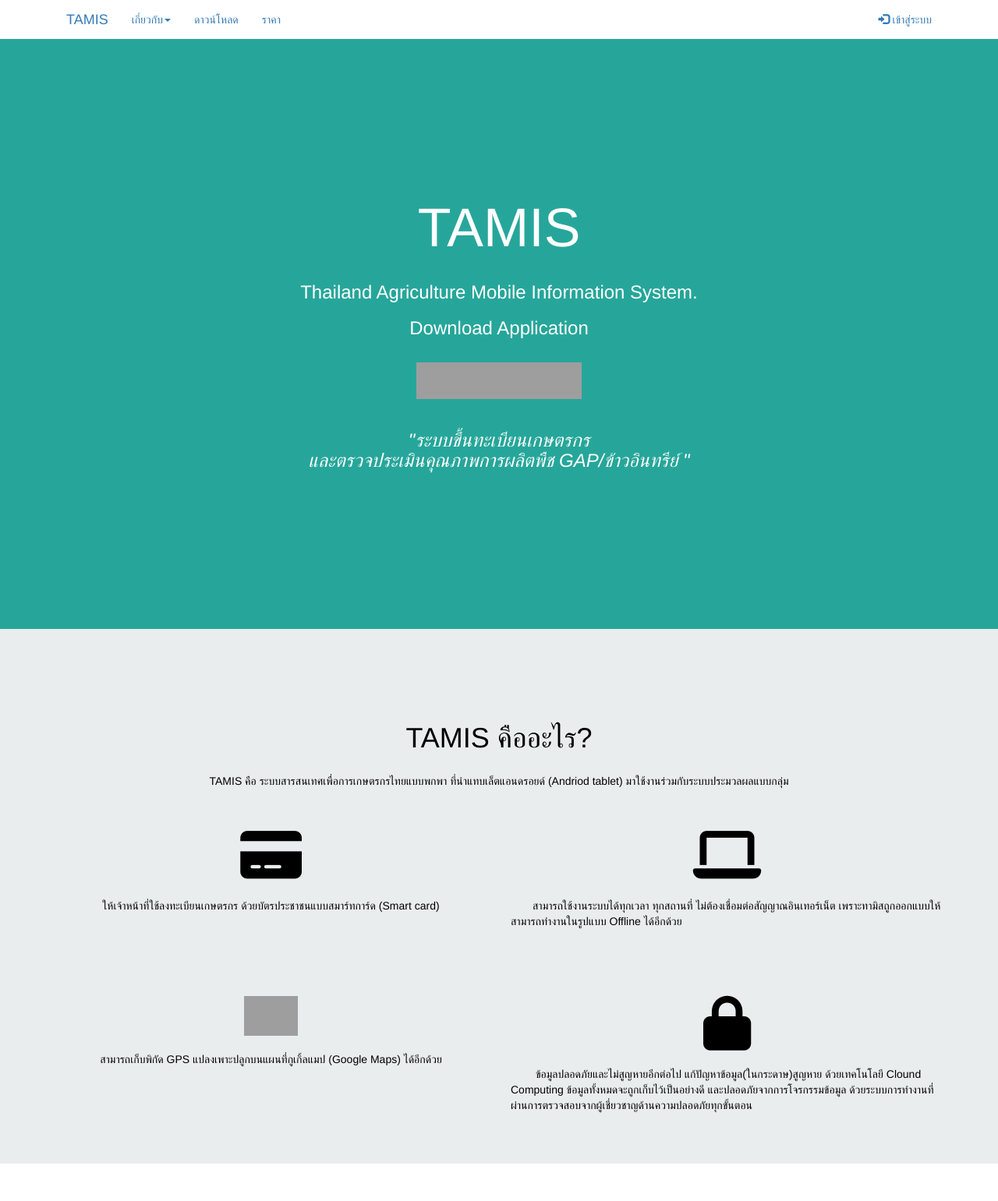
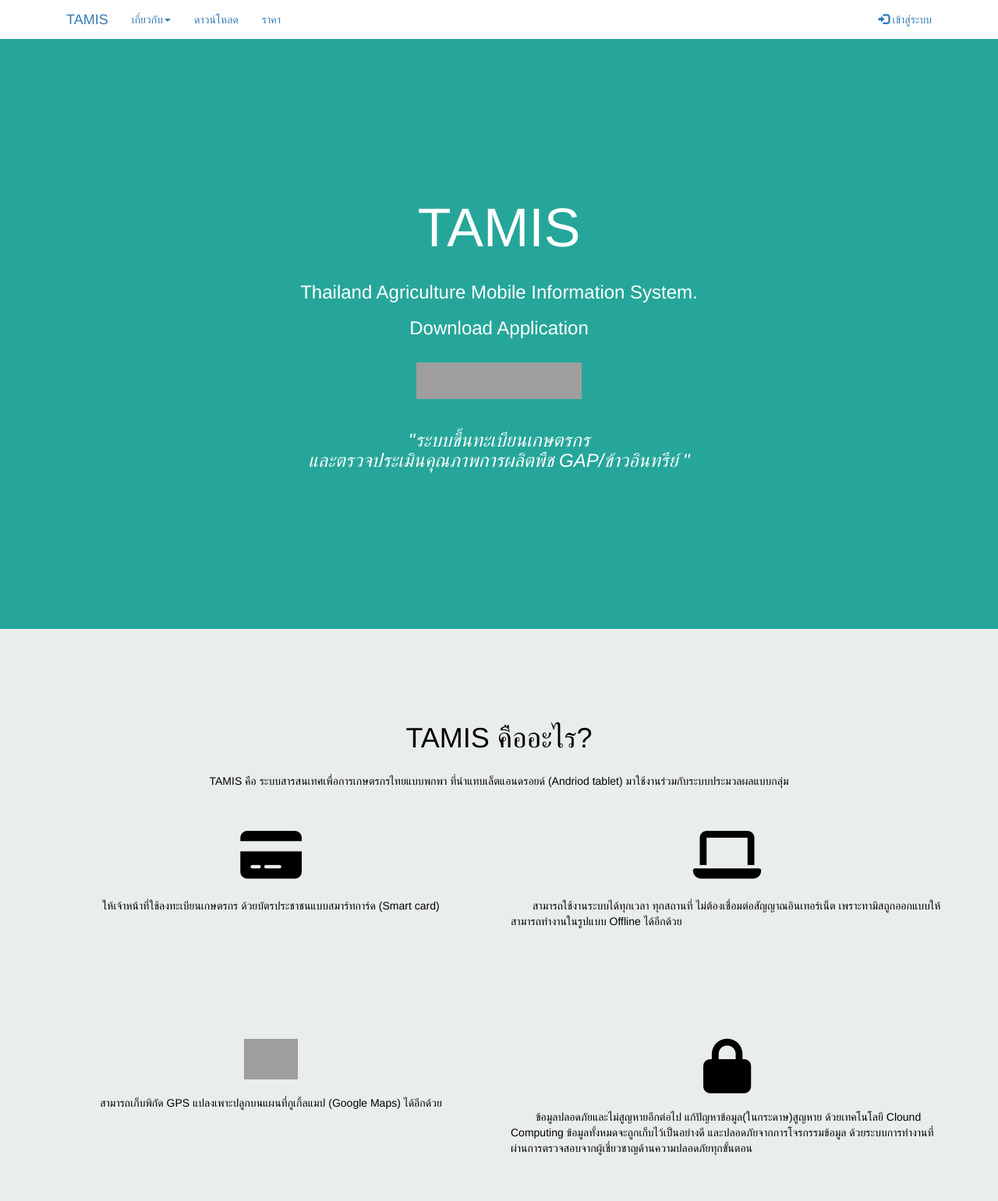
Before and after one commit to Acherrylp/Acherry.github.io, a Jekyll site: the page built from home.html, in a window 1280 px wide. Shown: the top 1541 px of the page at 78% size. Built offline with Jekyll 4.4.1, drawn with Linux system fonts in a browser that asks for light colours; nearby versions of some CDN libraries; grey boxes are pictures that could not be loaded.

Commit message:
แก้ padding

```diff
--- a/home.html
+++ b/home.html
@@ -154,7 +154,7 @@
 }
 .p4{
   padding-top: 20px;
-  padding-bottom: 10%;
+  padding-bottom: 20%;
   float: center;
   text-align: left;
 }
```
